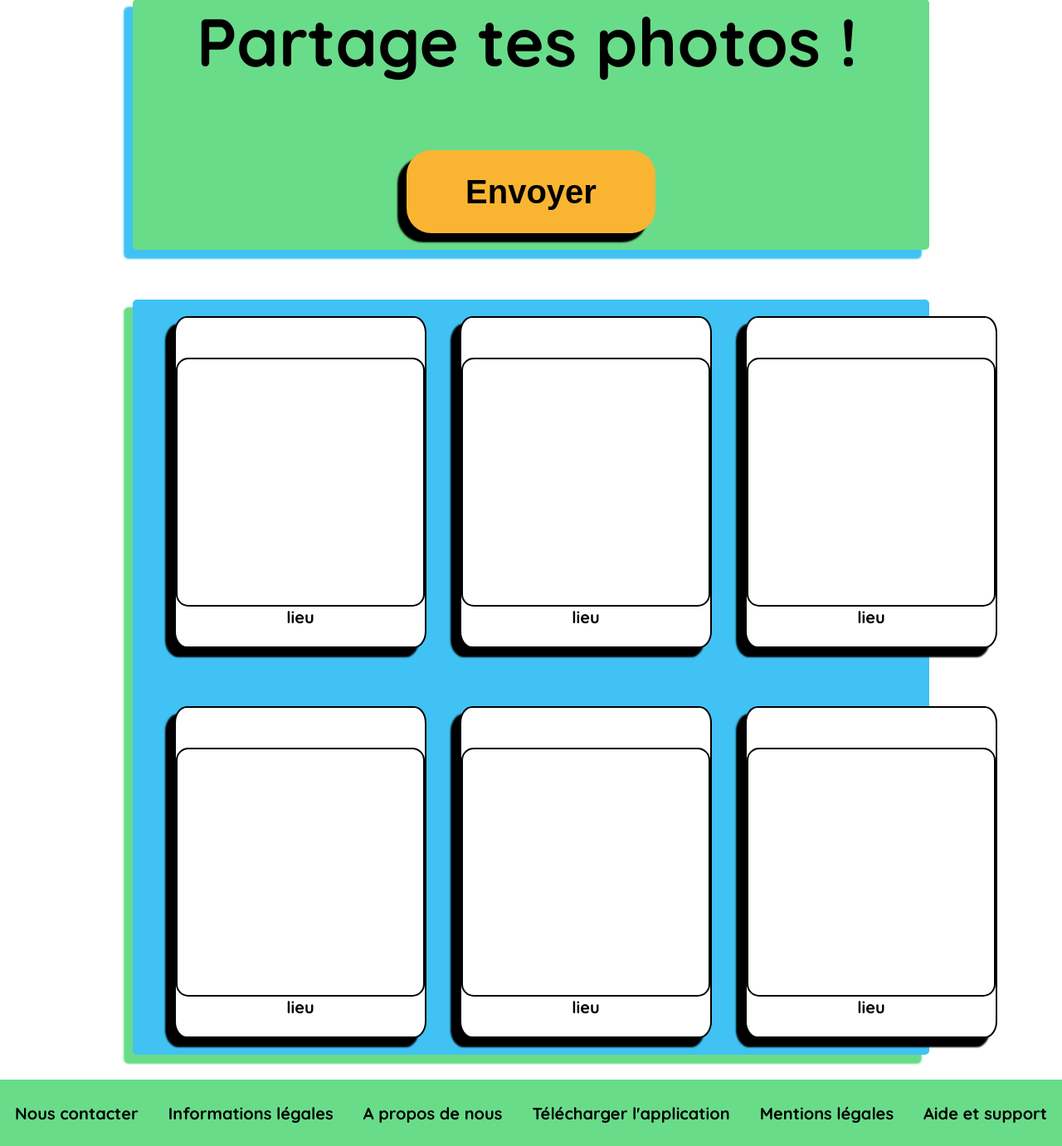
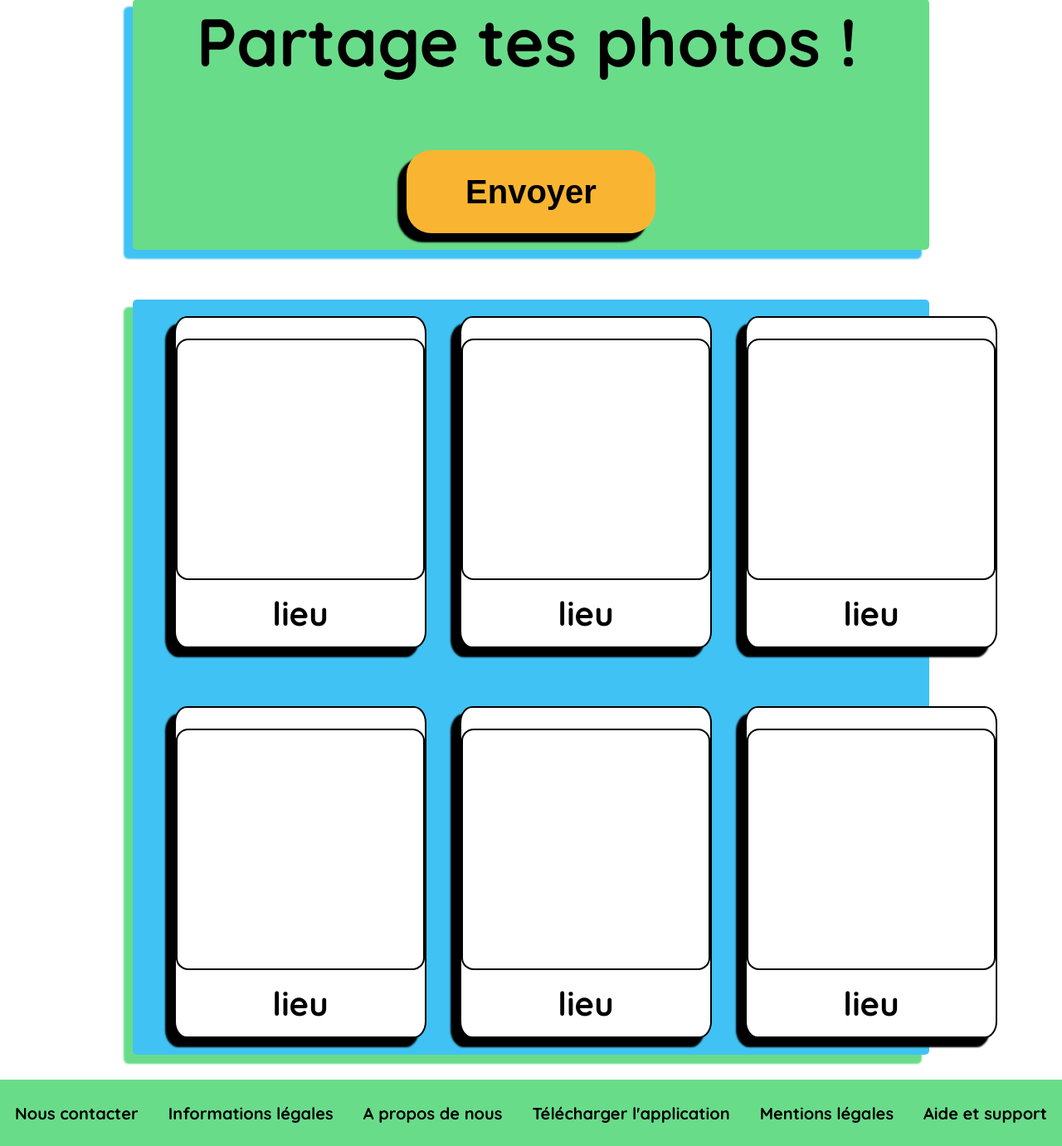
Before and after one commit to Loetitia27006/ecolotrip, a PHP site: page /galphotuser.php in a window 1280 px wide. Shown: the part 702-2083 px from the top of the page at 83% size. Run offline with PHP 8.4, Linux system fonts and the light colour scheme.

Commit message:
changer taille police du lieu

```diff
--- a/style/galphotuser.css
+++ b/style/galphotuser.css
@@ -143,3 +143,9 @@ button{
     -ms-border-radius: 5%;
     -o-border-radius: 5%;
 }
+.lieusouvenir{
+    font-size: 40px;
+    font-weight: bold;
+    margin-top: 15px;
+    margin-bottom: 15px;
+}
```
